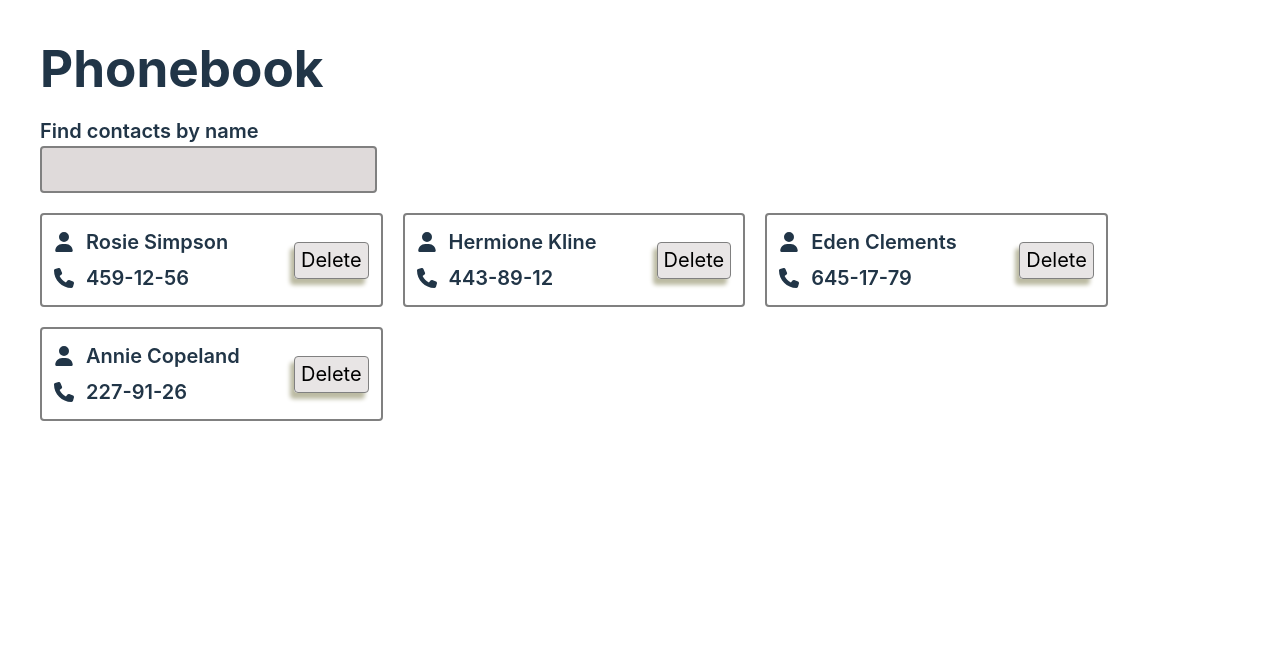
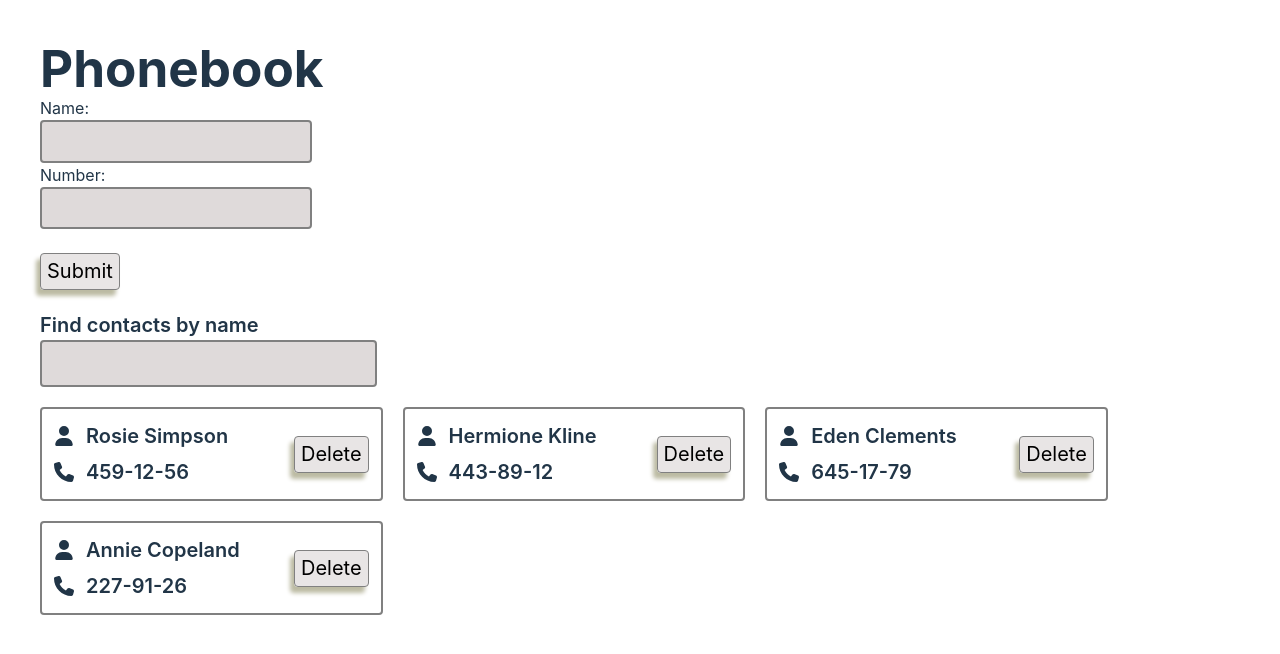
Before and after one commit to NataliaZgurska/ContactList-LocalStorage, a React app: page / in a window 1280 px wide. Shown: the top 654 px of the page. Built offline with nearby package versions, Linux system fonts and the light colour scheme; the HTML template or start-up script is replaced by a standard one.

Commit message:
update localStorage

```diff
--- a/src/App.jsx
+++ b/src/App.jsx
@@ -1,24 +1,33 @@
-import { useState } from 'react'
+import { useEffect, useState } from 'react'
 import { nanoid } from 'nanoid'
 
 import initialContacts from './myContacts.json'
 import ContactList from './components/ContactList/ContactList'
 import SearchBox from './components/SearchBox/SearchBox'
+import ContactForm from './components/ContactForm/ContactForm'
 
 
 
 function App() {
-  const [contacts, setContacts] = useState(initialContacts);
+  const [contacts, setContacts] = useState(() => {
+    const stringifiedContacts = localStorage.getItem("contacts");
+    if (!stringifiedContacts) return initialContacts;
+    const parseContacts = JSON.parse(stringifiedContacts);
+    return parseContacts;
+  });
+
+  useEffect(() => {
+    localStorage.setItem("contacts", JSON.stringify(contacts));
+  }, [contacts]);
+
+
   const [filter, setFilter] = useState("");
-
   const visibleContacts = contacts.filter((item)=>item.name.toLowerCase().includes(filter.toLowerCase()))
 
   const addContact = (newContact) => {
     const finalContact = { ...newContact, id: nanoid(), };
-    setContacts((prevContacts) => {
-      return [...prevContacts, finalContact];
-    })
-  }
+      setContacts((prevContacts) => [...prevContacts, finalContact])
+  };
 
   const deleteContact = (contactId) => {
     setContacts((prevContacts) => {
@@ -28,7 +37,7 @@ function App() {
   return (
  <div>
       <h1>Phonebook</h1>
-
+      <ContactForm onAdd={addContact } />
       <SearchBox value={filter} onFilter={setFilter } />
       <ContactList contacts={visibleContacts} onDelete={deleteContact} />
 </div>
@@ -37,4 +46,3 @@ function App() {
 }
 
 export default App
-      // <ContactForm onAdd={addContact } />
--- /dev/null
+++ b/src/components/ContactForm/ContactForm.jsx
@@ -0,0 +1,51 @@
+import { ErrorMessage, Field, Form, Formik } from 'formik';
+import * as Yup from "yup";
+
+
+const FORM_INITIAL_VALUES = {
+    name: "",
+    number: "",
+}
+
+const FormSchema = Yup.object().shape({
+    name: Yup.string().min(3, "Too Short!").max(50, "Too Long!").required("Required"),
+    number: Yup.string().min(3, "Too Short!").max(50, "Too Long!").required("Required")
+});
+
+
+const ContactForm = ({ onAdd }) => {
+  const handleSubmit = (values, actions) => {
+      console.log(values);
+       onAdd(values);
+		actions.resetForm();
+	};
+
+
+  return (
+      <Formik
+          initialValues={ FORM_INITIAL_VALUES }
+          validationSchema={FormSchema}
+          onSubmit={handleSubmit}>
+          <Form>
+              <label>
+                  <span>Name:</span>
+                  <br />
+                  <Field type="text" name="name" />
+                  <ErrorMessage component="p" name='name'/>
+              </label>
+<br />
+             <label>
+                  <span>Number:</span>
+                  <br />
+                  <Field type="number" name="number" />
+                     <ErrorMessage component="p" name='number'/>
+            </label>
+              <br />
+<br />
+			<button type="submit">Submit</button>
+			</Form>
+    </Formik>
+  );
+}
+
+export default ContactForm
```
